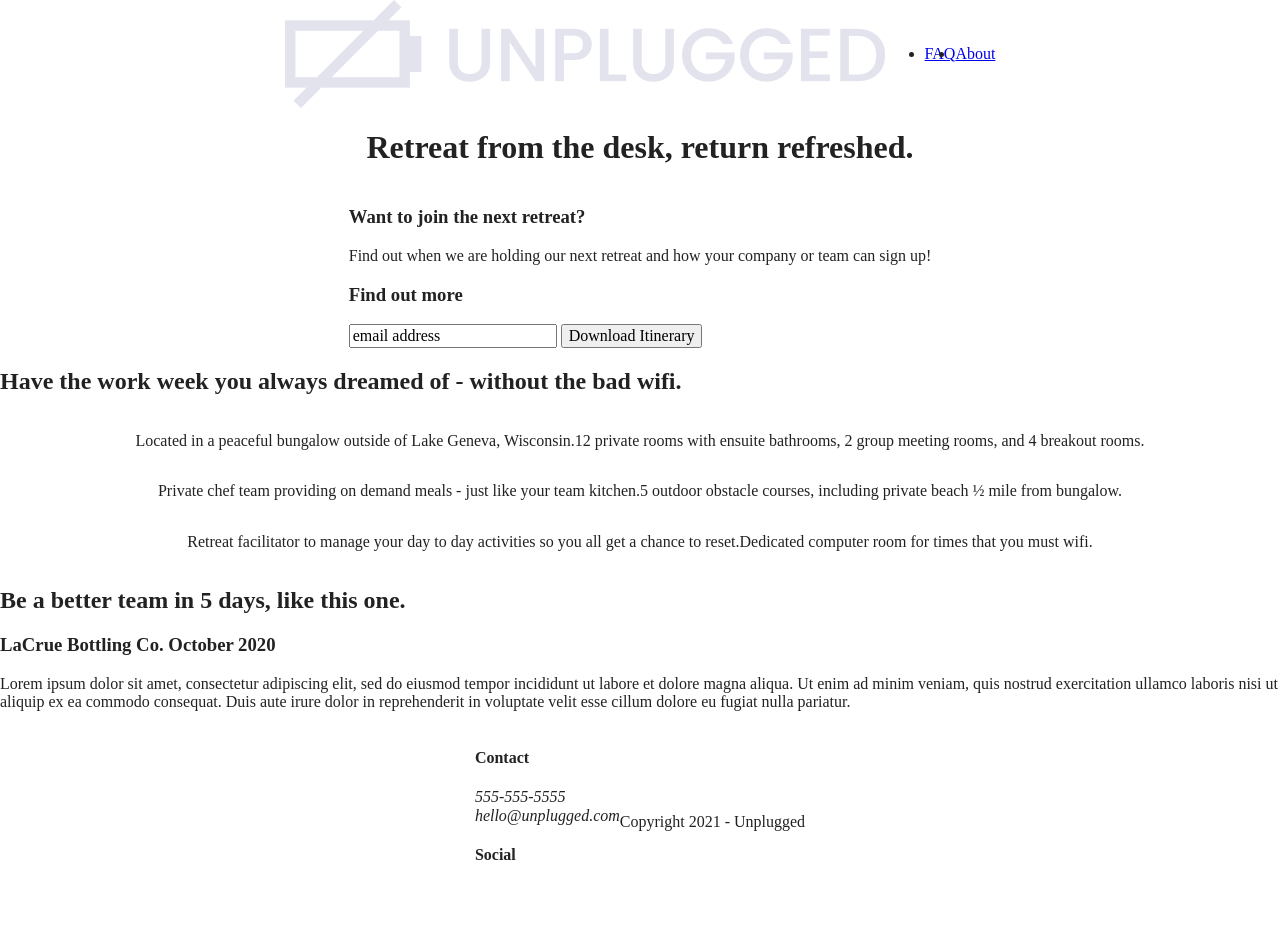
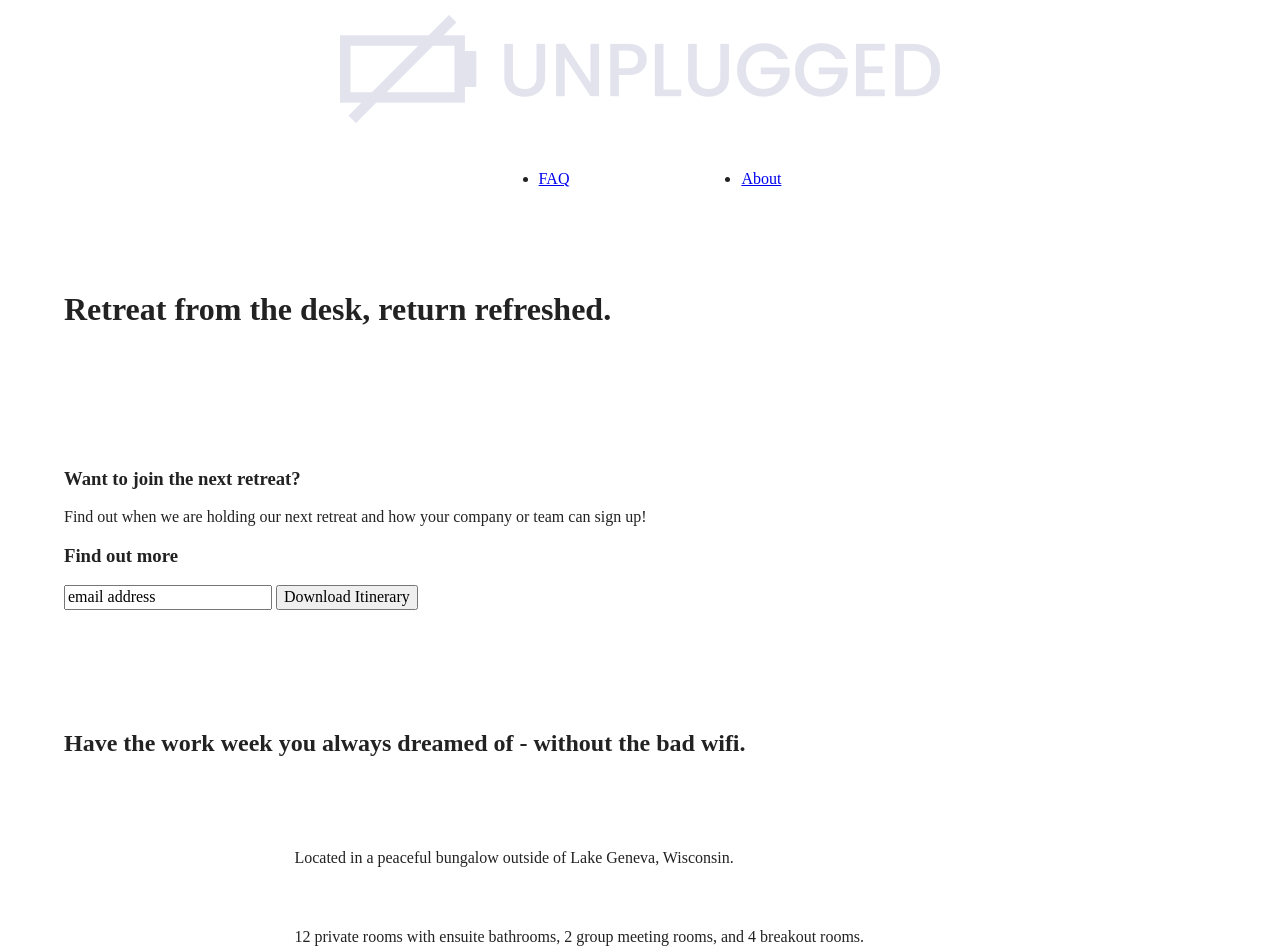
Before and after one commit to happygolily/206-unplugged-retreat, a website built with Parcel: page index.html in a window 1280 px wide. Shown: the top 952 px of the page. Before the commit the page ends 918 px from the top, so only its background shows below. Built offline with nearby package versions, Linux system fonts and the light colour scheme.

Commit message:
Formatting width margin padding

```diff
--- a/css/main.css
+++ b/css/main.css
@@ -87,6 +87,11 @@ textarea {
    Author's custom styles
    ========================================================================== */
 
+.content-wrapper {
+  width: 90%;
+  margin: 50px 0;
+}
+
 /*----------Base Header - Footer Sytles----------*/
 
 header, footer {
@@ -96,11 +101,22 @@ header, footer {
   flex-flow: row wrap;
 }
 
+header {
+  padding: 15px 0;
+}
+
 header .content-wrapper {
   display: flex;
   justify-content: center;
   align-items: center;
   flex-flow: row wrap;
+  margin: 0;
+}
+
+.header-divider {
+  width: 100%;
+  height: 1px;
+  margin: 10px 0 20px 0;
 }
 
 header nav {
@@ -108,11 +124,30 @@ header nav {
   justify-content: space-around;
   align-items: center;
   flex-flow: row wrap;
+  width: 60%;
 }
 
 header nav ul {
   display: flex;
   justify-content: space-around;
+  width: 60%;
+}
+
+footer {
+  flex-direction: column;
+}
+
+footer p {
+  margin: 0;
+}
+
+footer .content-wrapper {
+  width: 55%;
+  margin: 50px 0;
+}
+
+footer .contact {
+  margin-bottom: 50px;
 }
 
 footer .social-icons {
@@ -125,6 +160,10 @@ footer .social-icons p {
   display: flex;
   justify-content: center;
   align-items: center;
+}
+
+footer .copyright {
+  margin: 20px 0;
 }
 
 /*----------Mobile styles - Homepage----------*/
@@ -154,11 +193,24 @@ aside {
   flex-flow: row wrap;
 }
 
+.features h2 {
+  margin-bottom: 62px;
+}
+
+.features article {
+  width: 60%;
+  margin: 30px 0;
+}
+
 .features .features-items {
   display: flex;
   justify-content: center;
   align-items: center;
   flex-flow: row wrap;
+}
+
+.features p{
+  margin: 0;
 }
 
 /* Reviews */
@@ -167,6 +219,15 @@ aside {
   display: flex;
   justify-content: center;
   flex-flow: row wrap;
+}
+
+.reviews h2 {
+  margin-bottom: 40px;
+}
+
+.reviews h3 {
+  width: 55%;
+  margin: 20px 0;
 }
 
 /*----------Mobile styles - About page----------*/
@@ -185,6 +246,10 @@ aside {
   flex-flow: row wrap;
 }
 
+.contact-content p{
+  margin: 0;
+}
+
 /*----------Mobile styles - FAQ page----------*/
 
 .faq {
@@ -199,6 +264,15 @@ aside {
   justify-content: center;
   align-items: center;
   flex-flow: row wrap;
+  margin: 50px 0 0 0;
+}
+
+.faq h2 {
+  margin-bottom: 40px;
+}
+
+.faq-content {
+  margin-bottom: 50px;
 }
 
 /* ==========================================================================
```
